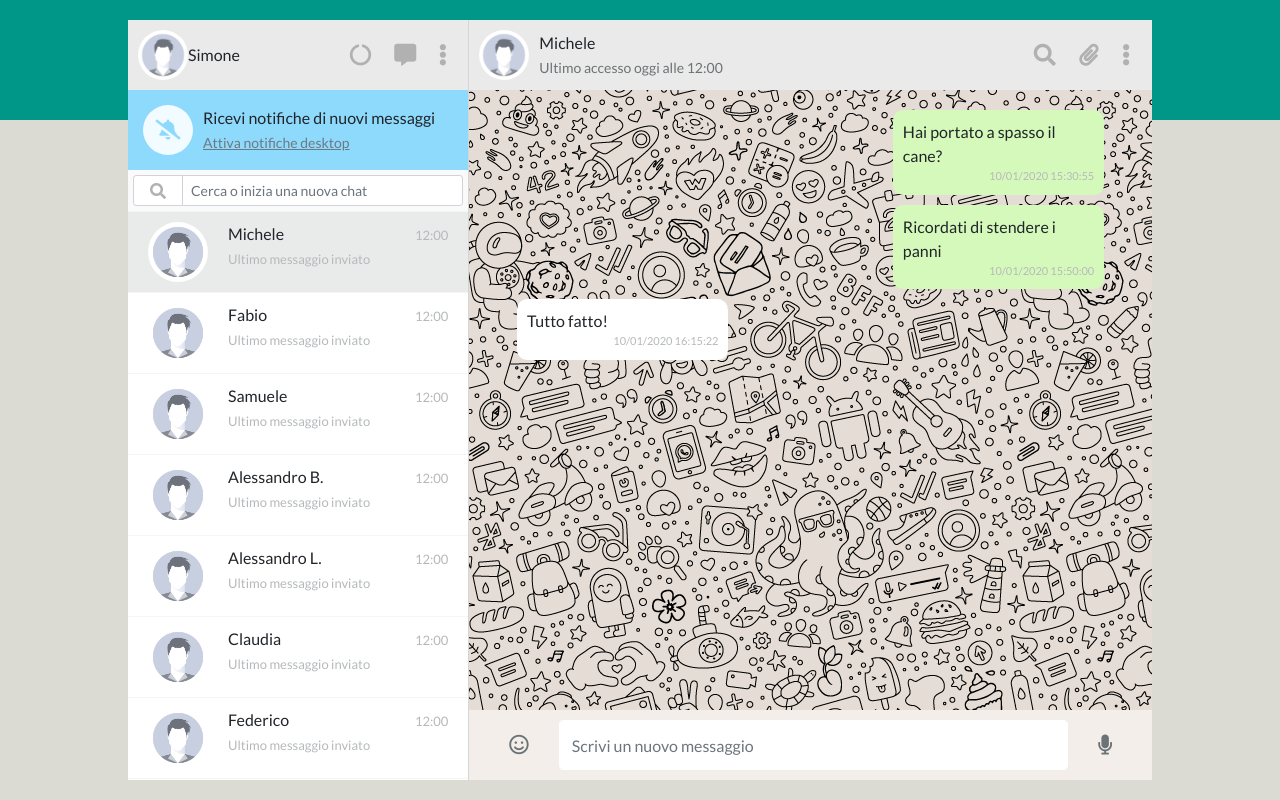
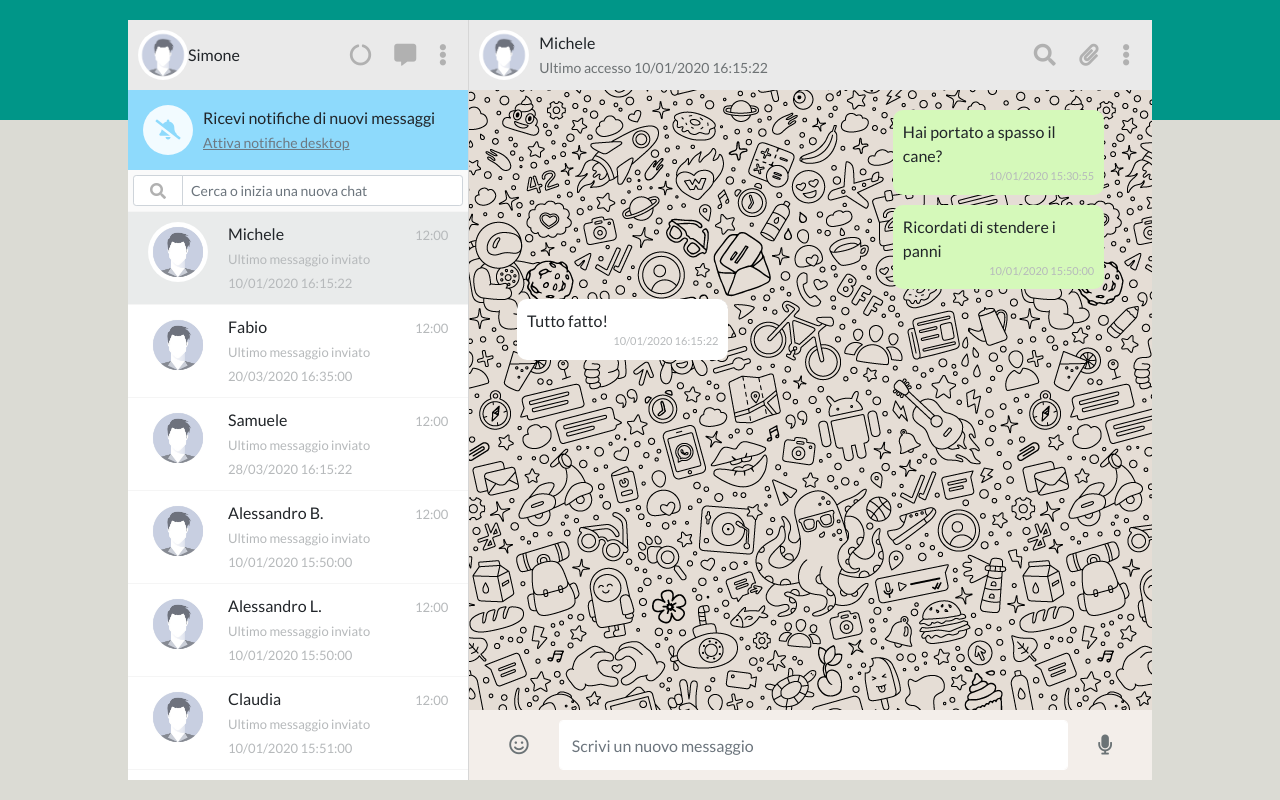
Before and after one commit to Cirino99/vue-boolzapp, a plain HTML site: page index.html in a window 1280 px wide. Drawn offline with nearby package versions, Linux system fonts and the light colour scheme.

Commit message:
aggiunta una prima versione della stampa della data

```diff
--- a/index.html
+++ b/index.html
@@ -68,7 +68,7 @@
                                         <p>
                                             {{chat.name}}
                                             <br>
-                                            <span>Ultimo messaggio inviato</span>
+                                            <span>Ultimo messaggio inviato {{chat.messages[chat.messages.length - 1].date}}</span>
                                         </p>
                                     </div>
                                     <div class="ultimo-accesso">
@@ -88,7 +88,7 @@
                                     <p>
                                         {{contacts[chatActive].name}}
                                         <br>
-                                        <span>Ultimo accesso oggi alle 12:00</span>
+                                        <span>Ultimo accesso {{contacts[chatActive].messages[contacts[chatActive].messages.length - 1].date}}</span>
                                     </p>
                                 </div>
                                 <div class="opzione-profilo">
```
